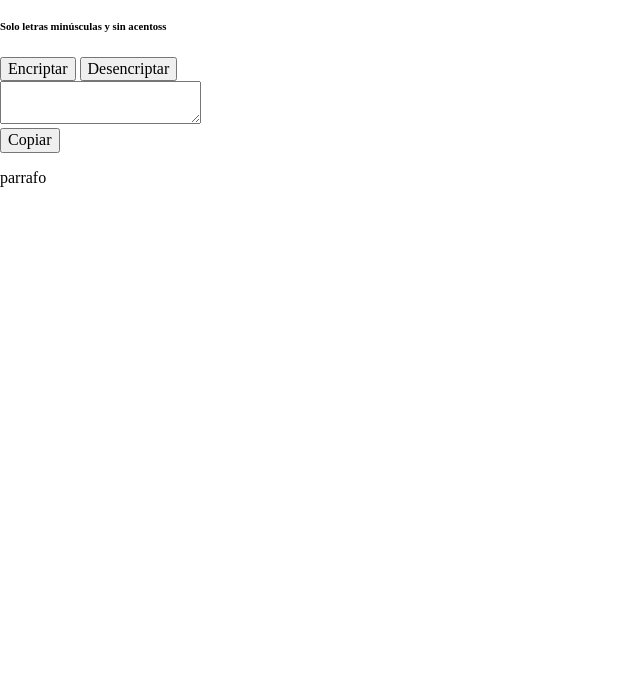
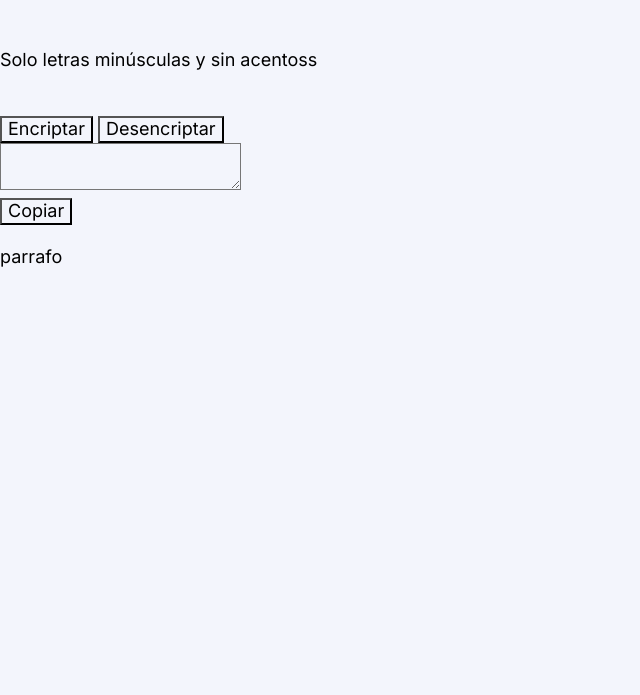
Before and after one commit to WPXA/encriptador, a plain HTML site: page index.html in a window 1280 px wide. Shown: the part 105-800 px from the top of the page, without its empty margins (0-640 px from the left). Drawn offline with Linux system fonts and the light colour scheme.

Commit message:
de zeroo

```diff
--- a/css/estilos2.css
+++ b/css/estilos2.css
@@ -1,5 +1,5 @@
 *{
-    background: #F3F5FC;
+background: #F3F5FC;
 font-family: 'Inter';
 font-weight: 400;
 font-size: 18px;
--- a/index.html
+++ b/index.html
@@ -6,7 +6,7 @@
   <title>Encriptador y Desencriptador</title>
   <link rel="stylesheet" href="css/normalize.css">
   <!-- <link rel="stylesheet" href="css/estilo.css"> -->
-  <link rel="stylesheet" href="css/estilo2.css">
+  <link rel="stylesheet" href="css/estilos2.css">
   <script src="js/script.js"></script>
   <link rel="preconnect" href="https://fonts.googleapis.com">
   <link rel="preconnect" href="https://fonts.gstatic.com" crossorigin>
```
